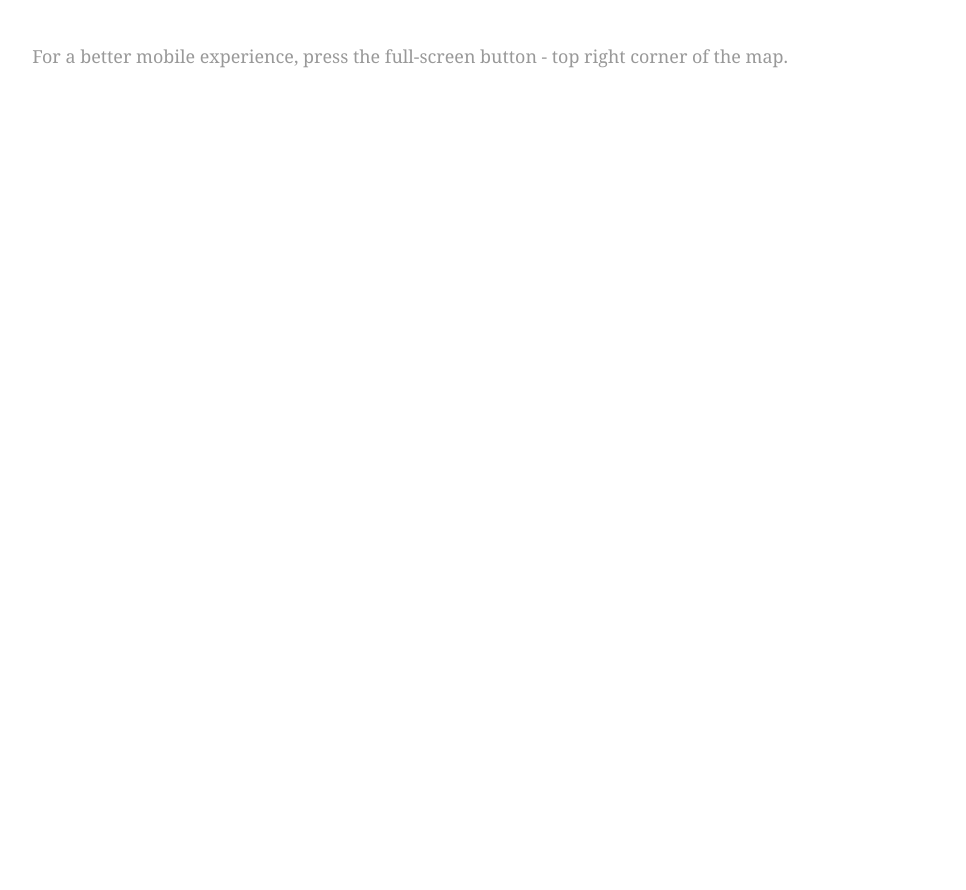
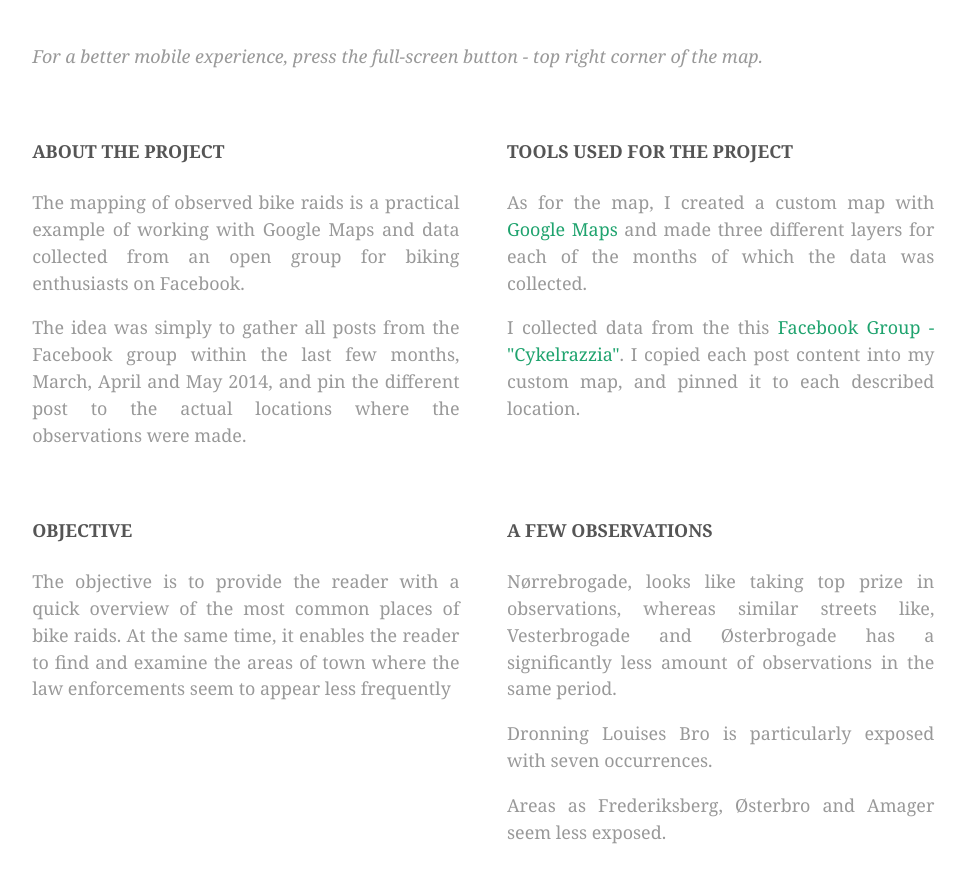
Before and after one commit to daudballing/daudballing.github.io, a Jekyll site: the page projects/bikers-vs-police.html, which Jekyll copies as it is, in a window 1280 px wide. Shown: the part 760-1650 px from the top of the page, without its empty margins (133-1099 px from the left). Built offline with Jekyll 4.4.1, drawn with Linux system fonts in a browser that asks for light colours; Markdown is read by kramdown in place of the engine named in the settings; before the commit the page ends 901 px from its top, so only the background shows below that.

Commit message:
Updating Bikers vs Police project with additional content

```diff
--- a/css/main.css
+++ b/css/main.css
@@ -4,11 +4,7 @@ $ /*****************************************************************************
 /*
 /*****************************************************************************/
 
-*, *:before, *:after {
-  -moz-box-sizing: border-box;
-  -webkit-box-sizing: border-box;
-  box-sizing: border-box;
-}
+*, *:before, *:after { -moz-box-sizing: border-box; -webkit-box-sizing: border-box; box-sizing: border-box;}
 
 html {
   font: 100%/1.5 "Noto Sans", sans-serif;
@@ -367,29 +363,13 @@ section:first-of-type { border-top: none; }
     float: left;
     margin-right: 5%;
   }
-  .one-fourth {
-    width: 22.5%;
-  }
-  .one-third {
-    width: 30%;
-  }
-  .half {
-    width: 47.5%;
-  }
-  .column.half li { list-style: none; }
-  .column.half span { float: right; color: #555; }
-  .column.half h5 { text-align: center; color: #999; }
-  .column.half em {
-      font-style: normal;
-      text-align: center;
-      text-align: justify;
-  }
-  .two-third {
-    width: 65%;
-  }
-  .three-fourth {
-    width: 67.5%
-  }
+
+  .column.full { width: 100%;}
+  .one-fourth { width: 22.5%;}
+  .one-third { width: 30%;}
+  .half { width: 45%;}
+  .two-third { width: 65%;}
+  .three-fourth { width: 67.5%}
   .row .column:last-child {
     margin-right: 0;
     clear: right;
--- a/projects/bikers-vs-police.html
+++ b/projects/bikers-vs-police.html
@@ -45,20 +45,33 @@
     	</div>
       <div class="column">
         <div class="mobile-description">
-        <p>For a better mobile experience, press the full-screen button - top right corner of the map.</p>
+        <p><i>For a better mobile experience, press the full-screen button - top right corner of the map.</i></p>
+        </div>
+      </div>
+      </div>
+      <div class="row clearfix">
+        <div class="column half">
+          <h4>ABOUT THE PROJECT</h4>
+          <p>The mapping of observed bike raids is a practical example of working with Google Maps and data collected from an open group for biking enthusiasts on Facebook.</p>
+          <p>The idea was simply to gather all posts from the Facebook group within the last few months, March, April and May 2014, and pin the different post to the actual locations where the observations were made.</p>
+        </div>
+        <div class="column half">
+          <h4>TOOLS USED FOR THE PROJECT</h4>
+          <p>As for the map, I created a custom map with <a href="https://www.google.com/maps/">Google Maps</a> and made three different layers for each of the months of which the data was collected.</p>
+          <p>I collected data from the this <a href="https://www.facebook.com/groups/234419406651567/">Facebook Group - "Cykelrazzia"</a>. I copied each post content into my custom map, and pinned it to each described location.</p>
         </div>
       </div>
       <div class="row clearfix">
-        <div class="column one-third">
-
+        <div class="column half">
+          <h4>OBJECTIVE</h4>
+          <p>The objective is to provide the reader with a quick overview of the most common places of bike raids. At the same time, it enables the reader to find and examine the areas of town where the law enforcements seem to appear less frequently</p>
         </div>
-        <div class="column one-third">
-
-        </div>
-        <div class="column one-third">
-
+        <div class="column half">
+          <h4>A FEW OBSERVATIONS</h4>
+          <p>Nørrebrogade, looks like taking top prize in observations, whereas similar streets like, Vesterbrogade and Østerbrogade has a significantly less amount of observations in the same period.</p>
+          <p>Dronning Louises Bro is particularly exposed with seven occurrences.</p>
+          <p>Areas as Frederiksberg, Østerbro and Amager seem less exposed.</p>
         </div>
       </div>
     </div>
-  </div>
 </body>
```
Also changed, not shown: README.md.
